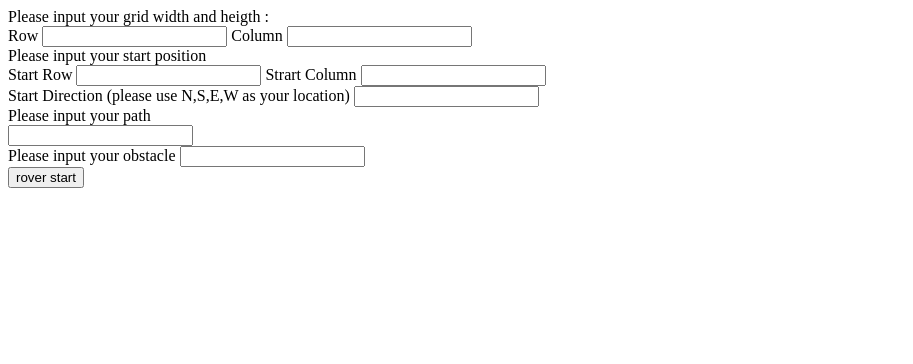
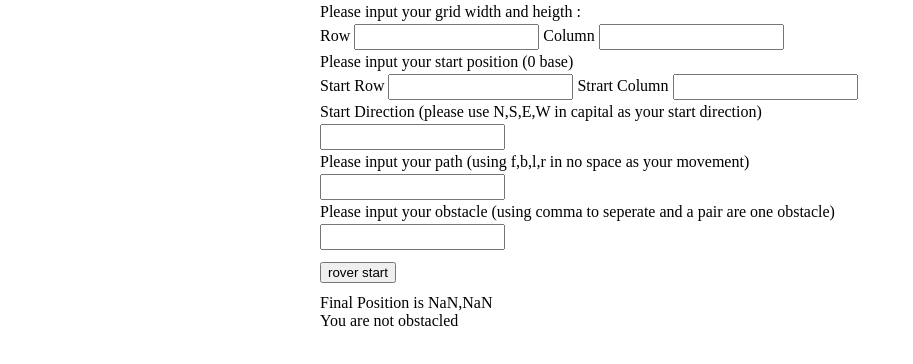
Before and after one commit to sweetandbitter/rover, a plain HTML site: page index.html in a window 1280 px wide. Both pictures are taken after a click on the button "rover start". Shown: the whole page, without its empty margins (0-913 px from the left). Drawn offline with Linux system fonts and the light colour scheme.

Commit message:
style add and script minor changed

```diff
--- a/css/style.css
+++ b/css/style.css
@@ -0,0 +1,13 @@
+body {
+	width:  50%;
+	margin: auto;
+}
+
+form * {
+	line-height: 150%;
+}
+
+.btn {
+	margin-top: 10px;
+	margin-bottom: 10px;
+}
--- a/index.html
+++ b/index.html
@@ -9,32 +9,33 @@
 		<div>
 			<span>Please input your grid width and heigth :</span><br/>
 			<label for="row">Row</label>
-			<input type="number" id="row">
+			<input type="number" id="row" min="0">
 			<label for="column">Column</label>
-			<input type="number" id="column">
+			<input type="number" id="column" min="0">
 		</div>
 		<div>
-			<label for="start">Please input your start position</label><br/>
-			<label for="startRow">Start Row</label>
+			<label for="start">Please input your start position (0 base)</label><br/>
+			<label for="startRow" min="1">Start Row</label>
 			<input type="number"  id="startRow">
-			<label for="startColumn">Strart Column</label>
+			<label for="startColumn" min="1">Strart Column</label>
 			<input type="number" id="startColumn"><br/>
-			<label for="startDirection">Start Direction (please use N,S,E,W as your location)</label>
+			<label for="startDirection">Start Direction (please use N,S,E,W in capital as your start direction)</label><br/>
 			<input type="text" id="startDirection">
 		</div>
 		<div>
-			<label>Please input your path</label><br/>
+			<label>Please input your path (using f,b,l,r in no space as your movement)</label><br/>
 			<input type="text" id="path">
 		</div>
 		<div>
-			<label>Please input your obstacle</label>
+			<label>Please input your obstacle (using comma to seperate and a pair are one obstacle)</label><br/>
 			<input type="text" id="obstacle">
 		</div>
-		<div>
+		<div class="btn">
 			<input type="button" id="submitBtn" value="rover start">
 		</div>
 	</form>
-	<div id="result"></div>
+	<div id="position"></div>
+	<div id="obstacleStatus"></div>
 	<script src="script/rover.js"></script>
 </body>
 </html>
--- a/script/rover.js
+++ b/script/rover.js
@@ -20,7 +20,8 @@ function rover(){
 		//console.log(obstacleArr);
 	}
 	var myRover = new moveRover(grid, location, startDir, path, obstacleArr);
-	console.log(myRover.paths(path));
+	document.getElementById("position").innerHTML = "Final Position is " + myRover.paths(path);
+	document.getElementById("obstacleStatus").innerHTML = "You are " + myRover.status;
 }
 
 function moveRover(grid, location, direction, path, obstacles){
@@ -30,7 +31,7 @@ function moveRover(grid, location, direction, path, obstacles){
 	this.directions = ['N', 'E', 'S', 'W'];
 	this.grid = grid;
 	this.obstacles = obstacles;
-	this.status = "good";
+	this.status = "not obstacled";
 	this.paths = function(path){
 		for (var i = 0; i < path.length; i++){
 			if (path[i] === "f" || path[i] === "b"){
@@ -85,7 +86,7 @@ function moveRover(grid, location, direction, path, obstacles){
 	function isObstacle(newLocation){
 		for(var i = 0; i < self.obstacles.length; i++){
 			if(newLocation.toString() == self.obstacles[i].toString()){
-				self.status = "obstacle";
+				self.status = "obstacled";
 				return true;
 			}
 		}
```
